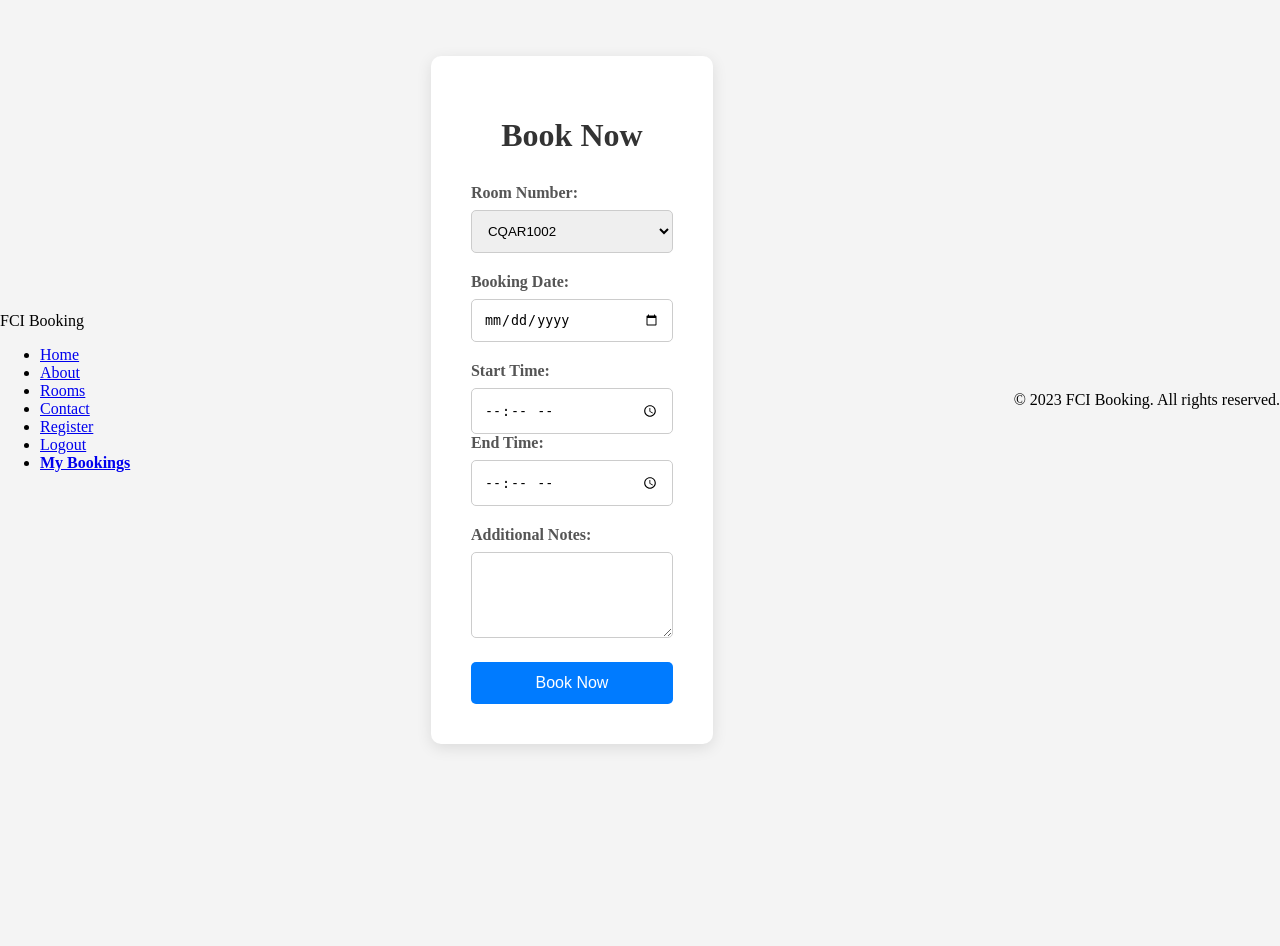
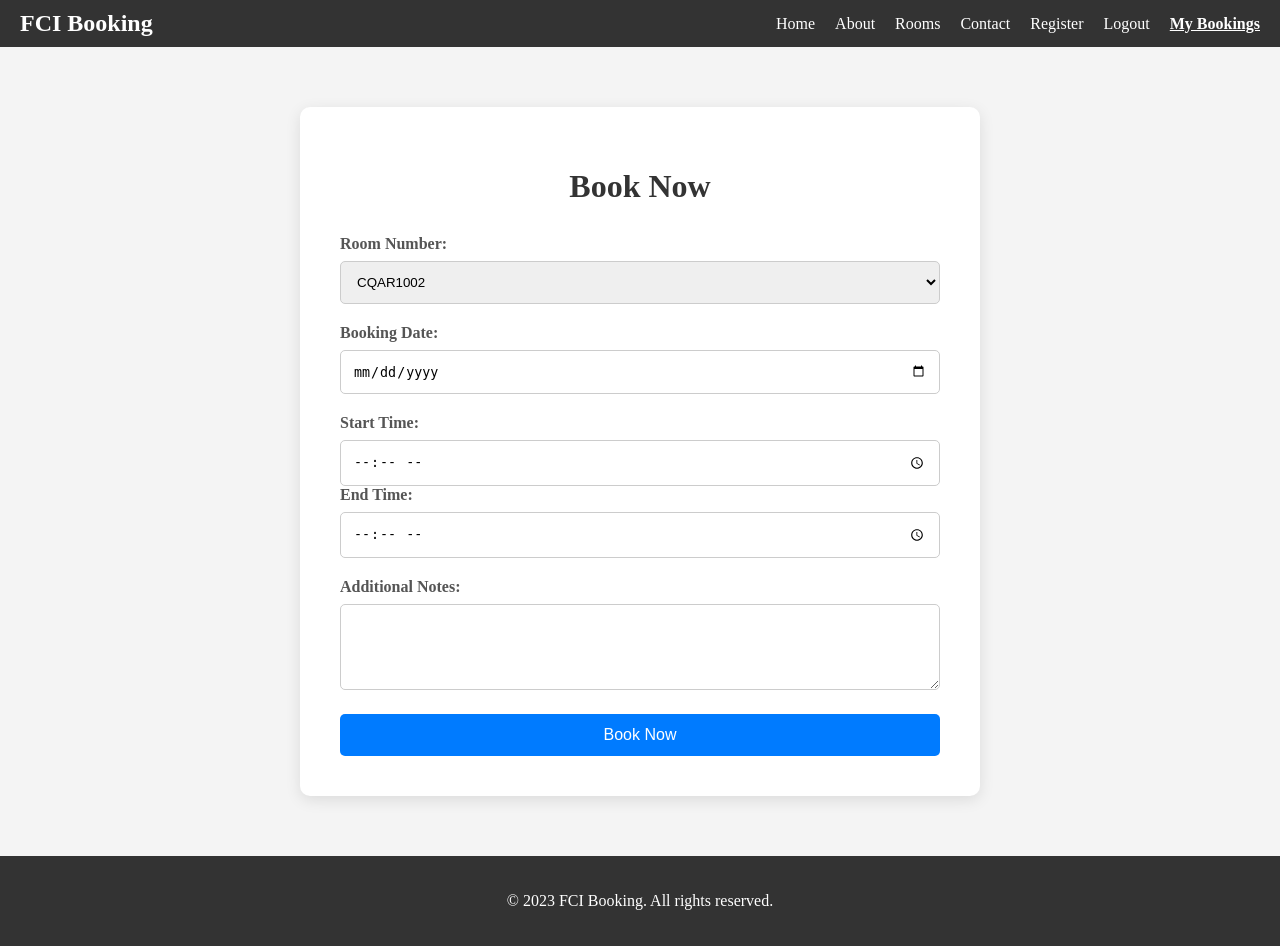
Before and after one commit to millailla/FCIBooking, a Flask app: page /book-now in a window 1280 px wide. Before the commit the page ends 748 px from the top, so only its background shows below. Run offline with Flask 3, Linux system fonts and the light colour scheme; the visitor is signed in with stand-in values (Sample User, id 1); data comes from the database, SQL or seed files in the repository; both versions use the stored data as it was after the commit.

Commit message:
updates made

```diff
--- a/static/css/style.booknow.css
+++ b/static/css/style.booknow.css
@@ -3,15 +3,23 @@ body {
     margin: 0;
     padding: 0;
     background-color: #f4f4f4;
+}
+
+header {
+    background-color: #333333;
+    color: white;
+    padding: 10px 20px;
     display: flex;
-    justify-content: center;
+    justify-content: space-between;
     align-items: center;
-    height: 100vh;
+    position: sticky;
+    top: 0;
+    z-index: 100;
 }
 
 .container {
     max-width: 600px;
-    margin: auto;
+    margin: 60px auto;
     background: white;
     padding: 40px;
     border-radius: 10px;
@@ -75,9 +83,12 @@ button:hover {
     background-color: #0056b3;
 }
 
-.footer {
+footer {
     text-align: center;
-    margin-top: 20px;
+    padding: 20px;
+    background-color: #333;
+    color: white;
+    margin-top: 40px;
 }
 
 .flashes {
@@ -101,3 +112,27 @@ button:hover {
     background-color: #f8d7da;
     color: #721c24;
 }
+
+header .logo {
+    font-size: 24px;
+    font-weight: bold;
+}
+
+nav ul {
+    list-style: none;
+    display: flex;
+    gap: 20px;
+    margin: 0;
+    padding: 0;
+}
+
+nav ul li {
+    margin: 0;
+    padding: 0;
+}
+
+nav a {
+    color: white;
+    text-decoration: none;
+    font-weight: normal;
+}
```
Also changed, not shown: booking_database.db.
